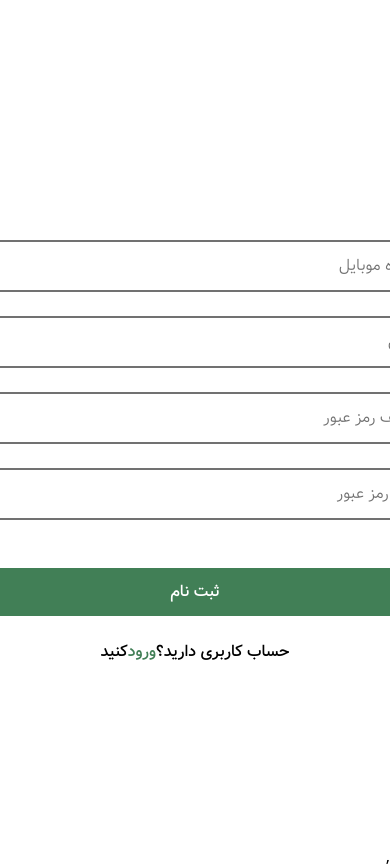
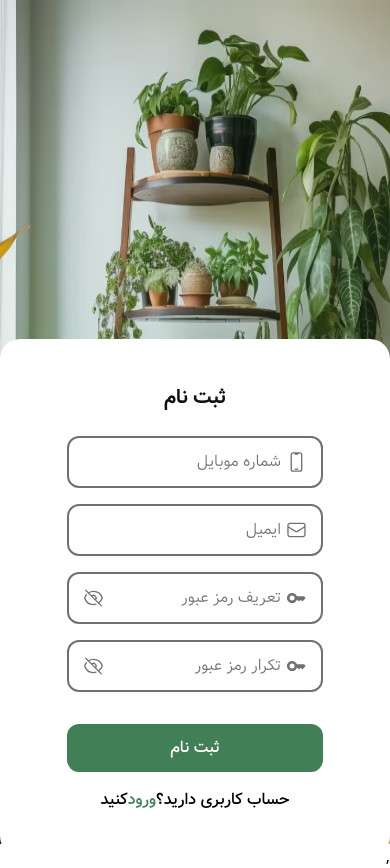
Before and after one commit to awmiri/PLANT-WEB, a React (Vite) app: page /loginpage in a window 390 px wide. Built offline with nearby package versions, Linux system fonts and the light colour scheme.

Commit message:
done the responsive of the sign up page

```diff
--- a/src/layouts/AuthLayout.jsx
+++ b/src/layouts/AuthLayout.jsx
@@ -2,7 +2,7 @@ import { Outlet } from 'react-router';
 
 function AuthLayout() {
     return (
-        <div className='w-full h-dvh overflow-hidden flex items-center justify-between'>
+        <div className='w-full h-dvh overflow-hidden flex items-center justify-between relative'>
             <Outlet />
         </div>
     );
--- a/src/mainConsept/Login_page/SignupPage.jsx
+++ b/src/mainConsept/Login_page/SignupPage.jsx
@@ -18,10 +18,10 @@ export default function SignupPage() {
 
     return (
         <>
-            <div className='w-full h-full flex flex-col items-center justify-center'>
-                <div className='w-[540px] h-[485px] flex flex-col items-start justify-center'>
-                    <h2 className='text-customBlack font-vazirBold mb-8 text-xl'>ثبت نام</h2>
-                    <form action="" className='w-full flex flex-col gap-6'>
+            <div className='w-full h-auto higherSM:h-full flex flex-col items-center justify-center -bottom-3 py-4 higherSM:py-0 bg-white absolute  higherSM:relative rounded-l-[20px] rounded-r-[20px] '>
+                <div className='w-64 md:w-96 xl:w-[540px] h-[485px] flex flex-col items-center higherSM:items-start justify-center'>
+                    <h2 className='text-customBlack font-vazirBold  mb-6 higherSM:mb-8 text-xl'>ثبت نام</h2>
+                    <form action="" className='w-full flex flex-col gap-4 higherSM:gap-6'>
                         <div className={`border-2 ${!focusesMobile ? 'border-customgray3' : 'border-hightGreen'} rounded-xl flex relative gap-2 w-full py-3 px-3.5 text-customgray3 transition`}>
                             <svg fill="none" viewBox="0 0 24 24" stroke-width="1.5" stroke="currentColor" className={`size-6 ${!focusesMobile ? 'text-customgray3' : 'text-hightGreen'} transition`}>
                                 <path stroke-linecap="round" stroke-linejoin="round" d="M10.5 1.5H8.25A2.25 2.25 0 0 0 6 3.75v16.5a2.25 2.25 0 0 0 2.25 2.25h7.5A2.25 2.25 0 0 0 18 20.25V3.75a2.25 2.25 0 0 0-2.25-2.25H13.5m-3 0V3h3V1.5m-3 0h3m-3 18.75h3" />
@@ -55,20 +55,20 @@ export default function SignupPage() {
                                 <div className='flex gap-3'>
                                     {
                                         Password.length < 8 ? (
-                                            <p className='text-red-500 text-sm -mt-5'>تعداد کاراکتر کمتز از هشت حرف است</p>
+                                            <p className='text-red-500 text-[10px] higherSM:text-sm -mt-3 higherSM:-mt-5'>تعداد کاراکتر کمتز از هشت حرف است</p>
                                         ) : Password.length === 8 ? (
-                                            <p className='text-yellow-400 text-sm -mt-5'>تعداد کاراکتر دقیقا هشت حرف است</p>
+                                            <p className='text-yellow-400 text-[10px] higherSM:text-sm -mt-3 higherSM:-mt-5'>تعداد کاراکتر دقیقا هشت حرف است</p>
                                         ) : (
-                                            <p className='text-green-500 text-sm -mt-5'>تعداد کاراکتر بیشتر از هشت حرف است</p>
+                                            <p className='text-green-500 text-[10px] higherSM:text-sm -mt-3 higherSM:-mt-5'>تعداد کاراکتر بیشتر از هشت حرف است</p>
                                         )
                                     }
                                     {
                                         Password === "" ? (
-                                            <p className='text-red-500 text-sm -mt-5'>حرف اول بزرگ نیست</p>
+                                            <p className='text-red-500 text-[10px] higherSM:text-sm -mt-3 higherSM:-mt-5'>حرف اول بزرگ نیست</p>
                                         ) : Password.charAt(0) === Password.charAt(0).toUpperCase() ? (
-                                            <p className='text-green-500 text-sm -mt-5'>حرف اول بزرگ است</p>
+                                            <p className='text-green-500 text-[10px] higherSM:text-sm -mt-3 higherSM:-mt-5'>حرف اول بزرگ است</p>
                                         ) : (
-                                            <p className='text-red-500 text-sm -mt-5'>حرف اول بزرگ نیست</p>
+                                            <p className='text-red-500 text-[10px] higherSM:text-sm -mt-3 higherSM:-mt-5'>حرف اول بزرگ نیست</p>
                                         )
 
                                     }
@@ -91,7 +91,7 @@ export default function SignupPage() {
                         <div>
                             {
                                 focusesRePass && (
-                                    Password === RePass ? <p className="text-hightGreen text-sm -mt-5">یکسان</p> : <p className="text-red-500 text-sm -mt-5">یکسان نیستن</p>
+                                    Password === RePass ? <p className="text-hightGreen text-[10px] higherSM:text-sm -mt-3 higherSM:-mt-5">یکسان</p> : <p className="text-red-500 text-sm -mt-5">یکسان نیستن</p>
                                 )
                             }
                         </div>
@@ -103,7 +103,7 @@ export default function SignupPage() {
                     </form>
                 </div >
             </div >
-            <img src="./image/loginimg/loginpic.png" alt="" className="max-w-full max-h-full object-contain" />
+            <img src="./image/loginimg/loginpic.png" alt="" className="w-screen h-screen higherSM:w-[350px] lg:w-auto higherSM:mx-auto" />
         </>
     )
 }
```
